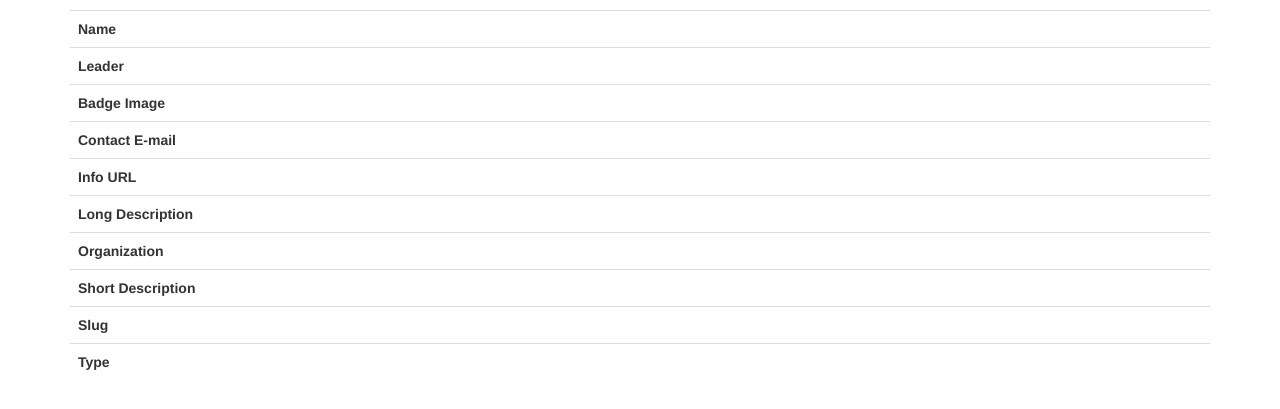
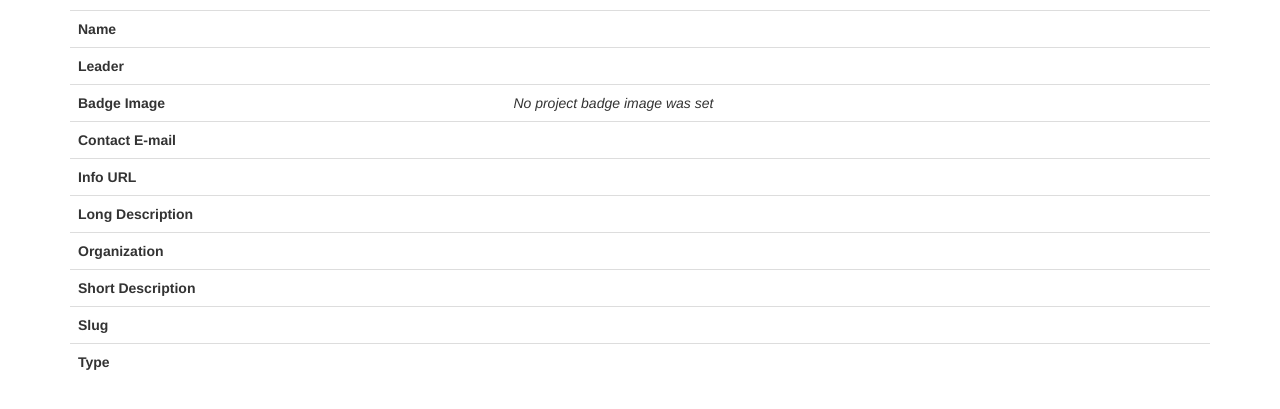
Before and after one commit to OpenHumans/oh-proj-management, a Django app: page / in a window 1280 px wide. Shown: the part 132-541 px from the top of the page. Run offline with Django 3.2, Linux system fonts and the light colour scheme; the visitor is signed in with stand-in values (Sample User, id 1); data that the repository does not hold is empty; some libraries are stand-ins or nearby versions.

Commit message:
WIP Fixes#37 Allows null field for badge image (#38)
* Allows null field for badge image
* adjust template if no badge image is present

```diff
--- a/project_admin/models.py
+++ b/project_admin/models.py
@@ -7,7 +7,7 @@ class Project(models.Model):
     active = models.BooleanField()
     approved = models.BooleanField()
     authorized_members = models.IntegerField()
-    badge_image = models.URLField(max_length=200, blank=True)
+    badge_image = models.URLField(max_length=200, blank=True, null=True)
     contact_email = models.EmailField(max_length=200)
     id = models.AutoField(primary_key=True)
     id_label = models.CharField(max_length=50)
--- a/project_admin/templates/project_admin/home.html
+++ b/project_admin/templates/project_admin/home.html
@@ -16,9 +16,13 @@
     <tr>
       <th>Badge Image</th>
       <td>
+        {% if project_list.badge_image is not None %}
         <a href="{{ project_list.badge_image }}" target="_blank">
           {{ project_list.badge_image }}
         </a>
+        {% else %}
+          <i>No project badge image was set</i>
+        {% endif %}
       </td>
     </tr>
     <tr>
```
Also changed, not shown: project_admin/migrations/0006_auto_20180308_2132.py (added).
